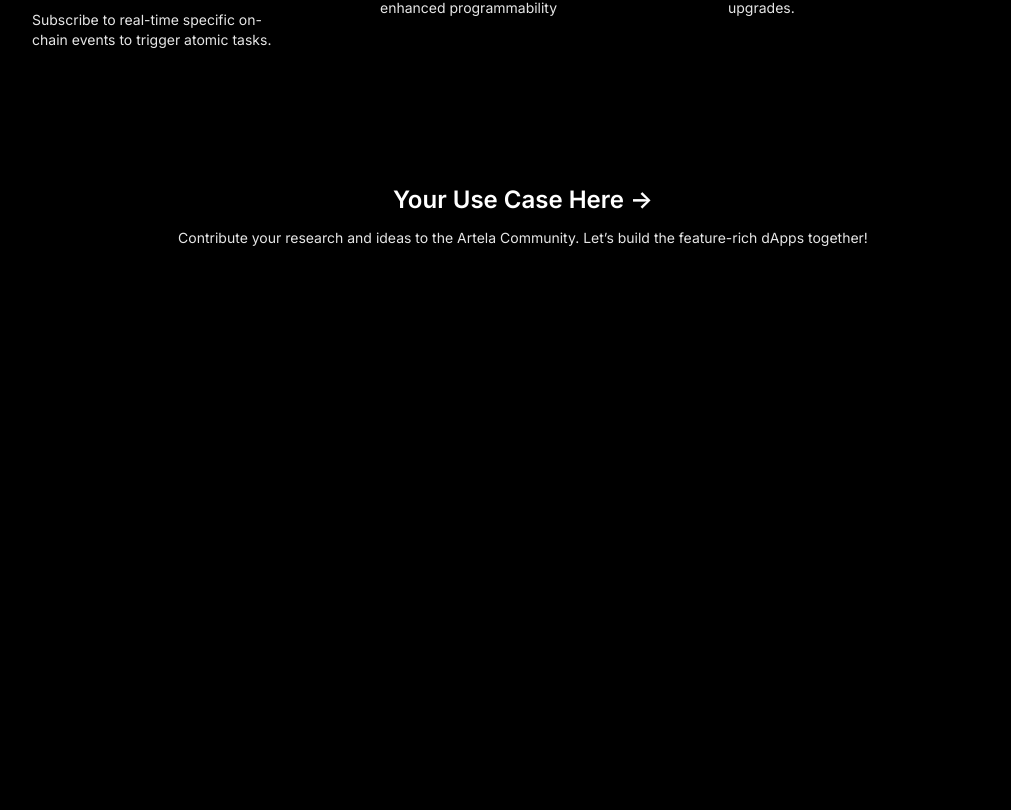
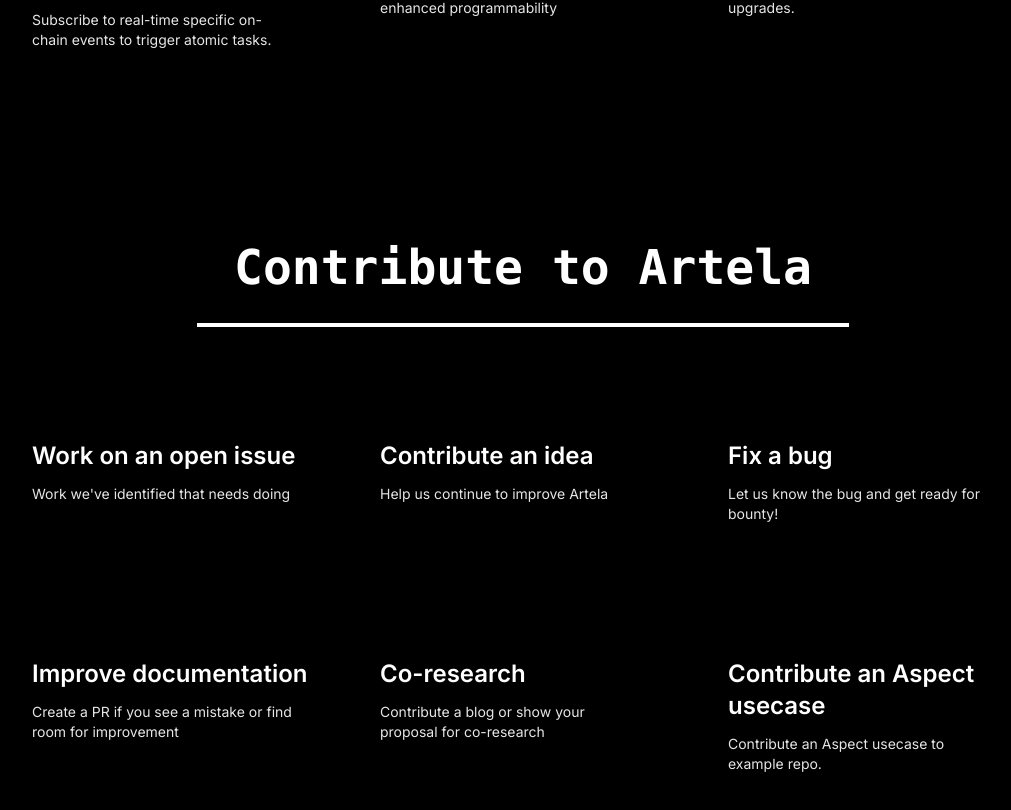
Before and after one commit to artela-network/developer-portal, a Next.js app: page / in a window 1280 px wide. Shown: the part 1892-2702 px from the top of the page, without its empty margins (117-1128 px from the left). Before the commit the page ends 2397 px from the top, so only its background shows below. Built offline with nearby package versions, Linux system fonts and the light colour scheme.

Commit message:
add contribution section

```diff
--- a/src/app/page.tsx
+++ b/src/app/page.tsx
@@ -33,7 +33,7 @@
       {/* <div className="relative flex place-items-center before:absolute before:h-[300px] before:w-[480px] before:-translate-x-1/2 before:rounded-full before:bg-gradient-radial before:from-white before:to-transparent before:blur-2xl before:content-[''] after:absolute after:-z-20 after:h-[180px] after:w-[240px] after:translate-x-1/3 after:bg-gradient-conic after:from-sky-200 after:via-blue-200 after:blur-2xl after:content-[''] before:dark:bg-gradient-to-br before:dark:from-transparent before:dark:to-blue-700 before:dark:opacity-10 after:dark:from-sky-900 after:dark:via-[#0141ff] after:dark:opacity-40 before:lg:h-[360px] z-[-1]"> */}
       <div className="relative flex py-8 place-items-center before:absolute before:h-[300px] before:w-[480px]">
         {/* <h1 className={`mb-3 text-2xl font-semibold`}>Artela Dev Net</h1> */}
-        <code className="font-mono font-bold text-5xl text-white">Artela Devnet</code>
+        <code className="font-mono font-bold text-5xl text-white">Artela Alpha Testnet</code>
       </div>
       {/* <div className="relative flex py-1 place-items-center before:absolute before:h-[300px] before:w-[480px]">
         <code className="font-mono text-1xl text-white">Artela Developer Portal</code>
@@ -346,7 +346,7 @@
           </p>
         </a>
 
-        <a
+        {/* <a
           href="https://t.me/artela_official"
           className="group col-span-3 rounded-lg border border-transparent px-5 pt-8 pb-20 min-h-400 h-200 transition-colors  hover:border-gray-300 hover:dark:border-neutral-700 hover:dark:bg-neutral-800/30"
           target="_blank"
@@ -361,8 +361,120 @@
           <p className={`text-sm text-white opacity-90 text-center `}>
             Contribute your research and ideas to the Artela Community. Let’s build the feature-rich dApps together!
           </p>
+        </a> */}
+      </div>
+
+      <div className="relative flex py-8 place-items-center before:absolute before:h-[300px] before:w-[480px]">
+        <code className="font-mono font-bold text-5xl text-white">Contribute to Artela</code>
+      </div>
+
+      <div className="border-2 border-white	 w-3/5"></div>
+      <div className="mb-32 grid gap-5 items-stretch text-center py-20 lg:max-w-5xl lg:w-full lg:mb-0 lg:grid-cols-3 lg:text-left">
+        <a
+          className="group rounded-lg border border-transparent px-5 pt-8 pb-20 min-h-400 h-200 transition-colors  hover:border-gray-300 hover:dark:border-neutral-700 hover:dark:bg-neutral-800/30"
+          target="_blank"
+          rel="noopener noreferrer"
+        >
+          <h2 className={`mb-3 text-white text-2xl font-semibold`}>
+          Work on an open issue{' '}
+          </h2>
+          <p className={`m-0 max-w-[30ch] text-sm text-white opacity-90`}>
+            Work we've identified that needs doing
+          </p>
+        </a>
+
+        <a
+          className="group rounded-lg border border-transparent px-5 pt-8 pb-20 min-h-400 h-200 transition-colors  hover:border-gray-300 hover:dark:border-neutral-700 hover:dark:bg-neutral-800/30"
+          target="_blank"
+          rel="noopener noreferrer"
+        >
+          <h2 className={`mb-3 text-white text-2xl font-semibold`}>
+         Contribute an idea{' '}
+          </h2>
+          <p className={`m-0 max-w-[30ch] text-sm text-white opacity-90`}>
+            Help us continue to improve Artela
+          </p>
+        </a>
+
+        <a
+          className="group rounded-lg border border-transparent px-5 pt-8 pb-20 min-h-400 h-200 transition-colors  hover:border-gray-300 hover:dark:border-neutral-700 hover:dark:bg-neutral-800/30"
+          target="_blank"
+          rel="noopener noreferrer"
+        >
+          <h2 className={`mb-3 text-white text-2xl font-semibold`}>
+          Fix a bug{' '}
+          </h2>
+          <p className={`m-0 max-w-[30ch] text-sm text-white opacity-90`}>
+            Let us know the bug and get ready for bounty!
+          </p>
+        </a>
+
+        <a
+          className="group rounded-lg border border-transparent px-5 pt-8 pb-20 min-h-400 h-200 transition-colors  hover:border-gray-300 hover:dark:border-neutral-700 hover:dark:bg-neutral-800/30"
+          target="_blank"
+          rel="noopener noreferrer"
+        >
+          <h2 className={`mb-3 text-white text-2xl font-semibold`}>
+            Improve documentation
+          </h2>
+          <p className={`m-0 max-w-[30ch] text-sm text-white opacity-90`}>
+            Create a PR if you see a mistake or find room for improvement
+          </p>
+        </a>
+
+        <a
+          // href="http://docs.artela.network/main"
+          className="group rounded-lg border border-transparent px-5 pt-8 pb-20 min-h-400 h-200 transition-colors  hover:border-gray-300 hover:dark:border-neutral-700 hover:dark:bg-neutral-800/30"
+          target="_blank"
+          rel="noopener noreferrer"
+        >
+          <h2 className={`mb-3 text-white text-2xl font-semibold`}>
+          Co-research
+          </h2>
+          <p className={`m-0 max-w-[30ch] text-sm text-white opacity-90`}>
+           Contribute a blog or show your proposal for co-research
+          </p>
+        </a>
+
+        <a
+          // href="http://docs.artela.network/main"
+          className="group rounded-lg border border-transparent px-5 pt-8 pb-20 min-h-400 h-200 transition-colors  hover:border-gray-300 hover:dark:border-neutral-700 hover:dark:bg-neutral-800/30"
+          target="_blank"
+          rel="noopener noreferrer"
+        >
+          <h2 className={`mb-3 text-white text-2xl font-semibold`}>
+          Contribute an Aspect usecase
+          </h2>
+          <p className={`m-0 max-w-[30ch] text-sm text-white opacity-90`}>
+           Contribute an Aspect usecase to example repo.
+          </p>
+        </a>
+
+        <a
+          href="https://github.com/artela-network/contribute-to-artela"
+          className="group col-span-3 rounded-lg border border-transparent px-5 pt-8 pb-20 min-h-400 h-200 transition-colors  hover:border-gray-300 hover:dark:border-neutral-700 hover:dark:bg-neutral-800/30"
+          target="_blank"
+          rel="noopener noreferrer"
+        >
+          <h2 className={`mb-3 text-white text-2xl font-semibold text-center `}>
+          Kickstart Contributions{' '}
+            <span className="inline-block transition-transform group-hover:translate-x-1 motion-reduce:transform-none">
+              -&gt;
+            </span>
+          </h2>
+          <p className={`text-sm text-white opacity-90 text-center `}>
+          Contributions of any kind are welcome!
+          Let’s build the feature-rich dApps together!
+          </p>
         </a>
       </div>
+
+
+
+
+
+
+
 {/*
       <div className="relative flex py-8 place-items-center before:absolute before:h-[300px] before:w-[480px]">
         <code className="font-mono font-bold text-5xl text-white">Contribute to Artela</code>
```
